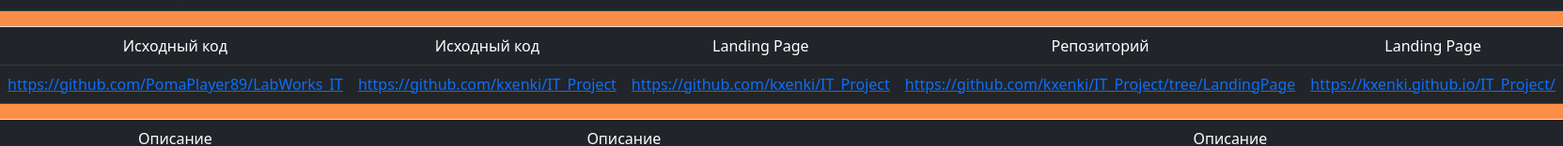
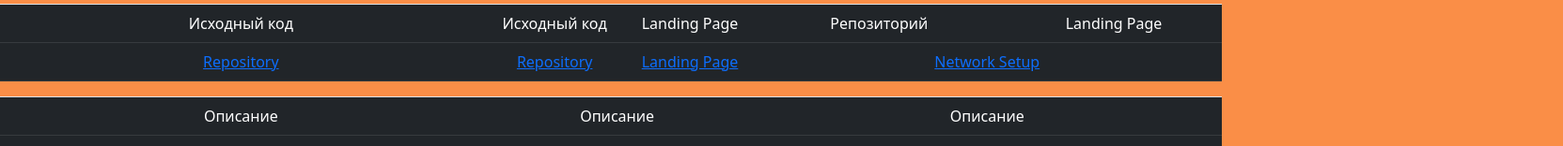
Before and after one commit to PomaPlayer89/LabWorks_IT, a plain HTML site: page index.html in a window 1280 px wide. Shown: the part 800-956 px from the top of the page at 94% size, 1663 px wide, since content can reach past the window. Drawn offline with nearby package versions, Linux system fonts and the light colour scheme.

Commit message:
Обновлены ссылки

```diff
--- a/index.html
+++ b/index.html
@@ -53,11 +53,10 @@
 		<td>Landing Page</td>
               </tr>
               <tr class="table-dark">
-                <td colspan="2"><a href="https://github.com/PomaPlayer89/LabWorks_IT">https://github.com/PomaPlayer89/LabWorks_IT</a></td>
-                <td><a href="https://github.com/kxenki/IT_Project">https://github.com/kxenki/IT_Project</a></td>
-                <td><a href="https://github.com/kxenki/IT_Project">https://github.com/kxenki/IT_Project</a></td>
-		<td><a href="https://github.com/kxenki/IT_Project/tree/LandingPage">https://github.com/kxenki/IT_Project/tree/LandingPage</a></td>
-		<td><a href="https://kxenki.github.io/IT_Project/">https://kxenki.github.io/IT_Project/</a></td>
+                <td colspan="2"><a href="https://github.com/PomaPlayer89/LabWorks_IT">Repository</a></td>
+                <td><a href="https://github.com/kxenki/IT_Project/tree/LandingPage">Repository</a></td>
+		<td><a href="https://kxenki.github.io/IT_Project/">Landing Page</a></td>
+		<td colspan="2"><a href="https://github.com/PomaPlayer89/LabWorks_IT/tree/origin/Network_Setup">Network Setup</a></td>
               </tr>
               <tr>
                 <td  colspan="6"></td>
```
